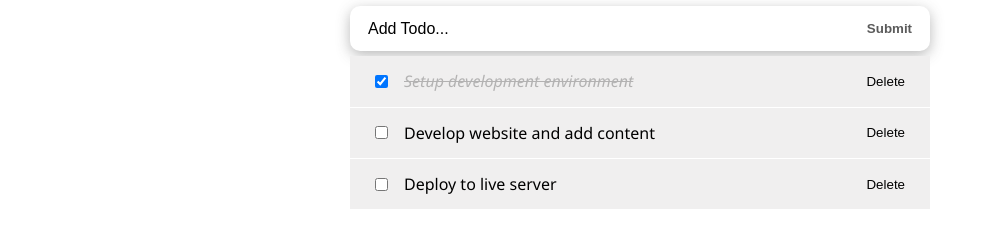
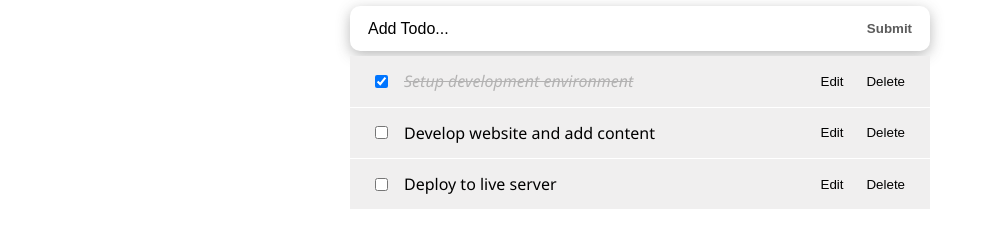
Before and after one commit to kifle23/react-todo, a React (Vite) app: page / in a window 1280 px wide. Shown: the part 317-562 px from the top of the page, without its empty margins (0-999 px from the left). Built offline with nearby package versions, Linux system fonts and the light colour scheme.

Commit message:
Add Editing functionality -Part8

```diff
--- a/src/components/InputTodo.jsx
+++ b/src/components/InputTodo.jsx
@@ -19,6 +19,12 @@ const InputTodo = ({ addTodoItem }) => {
     }
   };
 
+  const handleUpdatedDone = (event) => {
+    if (event.key === 'Enter') {
+      setEditing(false);
+    }
+  };
+
   return (
     <>
       <form onSubmit={handleSubmit} className="form-container">
--- a/src/components/TodoItem.jsx
+++ b/src/components/TodoItem.jsx
@@ -1,25 +1,55 @@
 import styles from '@/styles/TodoItem.module.css';
+import { useState } from 'react';
 
-const TodoItem = ({ itemProp, handleChange, delTodo }) => {
+const TodoItem = ({ itemProp, handleChange, delTodo, setUpdate }) => {
+  const [editing, setEditing] = useState(false);
   const completedStyle = {
     fontStyle: 'italic',
     color: '#595959',
     opacity: 0.4,
     textDecoration: 'line-through',
   };
+
+  const handleEditing = () => {
+    setEditing(true);
+  };
+
+  let viewMode = {};
+  let editMode = {};
+  if (editing) {
+    viewMode.display = 'none';
+  } else {
+    editMode.display = 'none';
+  }
+
+  const handleUpdatedDone = (event) => {
+    if (event.key === 'Enter') {
+      setEditing(false);
+    }
+  };
+
   return (
     <li className={styles.item}>
-      <div className={styles.content}>
+      <div className={styles.content} style={viewMode}>
         <input
           type="checkbox"
           checked={itemProp.completed}
           onChange={() => handleChange(itemProp.id)}
         />
+        <button onClick={handleEditing}>Edit</button>
         <button onClick={() => delTodo(itemProp.id)}>Delete</button>
         <span style={itemProp.completed ? completedStyle : null}>
           {itemProp.title}
         </span>
       </div>
+      <input
+        type="text"
+        value={itemProp.title}
+        className={styles.textInput}
+        style={editMode}
+        onChange={(e) => setUpdate(e.target.value, itemProp.id)}
+        onKeyDown={handleUpdatedDone}
+      />
     </li>
   );
 };
--- a/src/components/TodosList.jsx
+++ b/src/components/TodosList.jsx
@@ -1,5 +1,5 @@
 import TodoItem from '@/components/TodoItem';
-const TodosList = ({ todosProps, handleChange, delTodo }) => {
+const TodosList = ({ todosProps, handleChange, delTodo, setUpdate }) => {
   return (
     <ul>
       {todosProps.map((todo) => (
@@ -8,6 +8,7 @@ const TodosList = ({ todosProps, handleChange, delTodo }) => {
           itemProp={todo}
           handleChange={handleChange}
           delTodo={delTodo}
+          setUpdate={setUpdate}
         />
       ))}
     </ul>
--- a/src/components/TodosLogic.jsx
+++ b/src/components/TodosLogic.jsx
@@ -53,6 +53,17 @@ const TodosLogic = () => {
     setTodos([...todos, newTodo]);
   };
 
+  const setUpdate = (updatedTitle, id) => {
+    setTodos(
+      todos.map((todo) => {
+        if (todo.id === id) {
+          todo.title = updatedTitle;
+        }
+        return todo;
+      })
+    );
+  };
+
   return (
     <>
       <InputTodo addTodoItem={addTodoItem} />
@@ -60,6 +71,7 @@ const TodosLogic = () => {
         todosProps={todos}
         handleChange={handleChange}
         delTodo={delTodo}
+        setUpdate={setUpdate}
       />
     </>
   );
--- a/src/styles/TodoItem.module.css
+++ b/src/styles/TodoItem.module.css
@@ -23,7 +23,13 @@
     background: transparent;
     order: 2;
     outline: none;
-    outline: none;
     border: none;
     margin-left: 7px;
 }
+
+.textInput {
+    width: 100%;
+    padding: 10px;
+    border: 1px solid #dfdfdf;
+    outline: none;
+}
```
